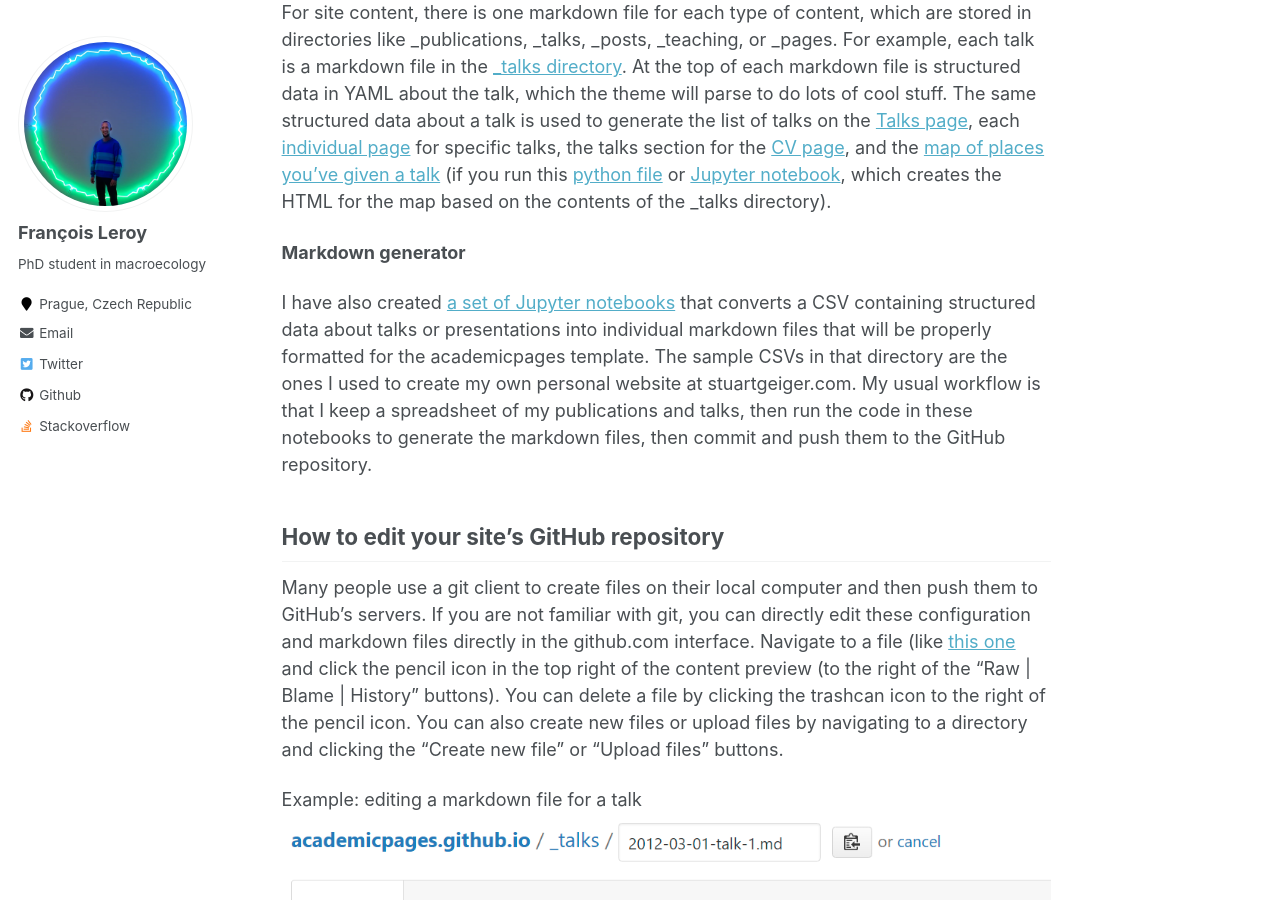
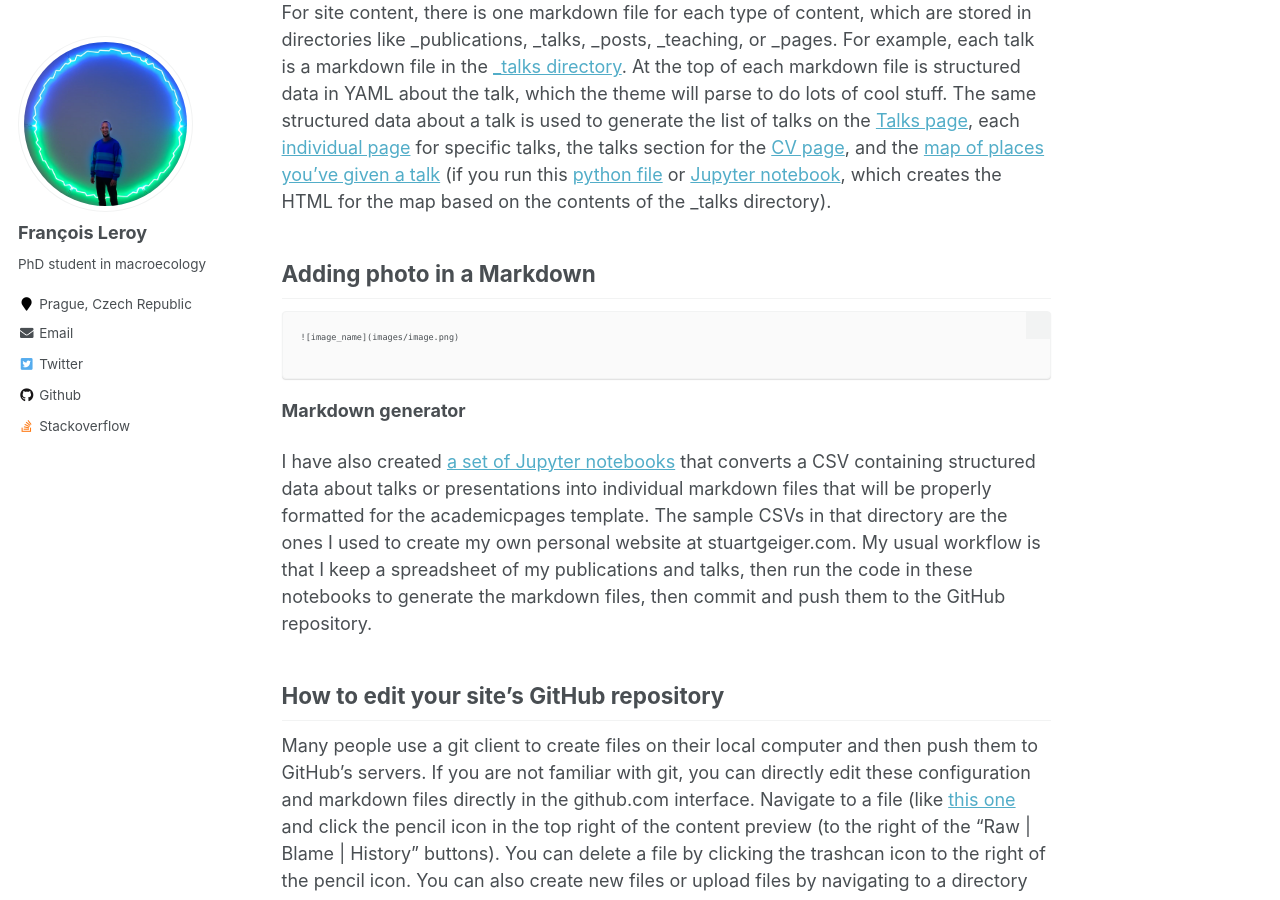
Before and after one commit to FrsLry/FrsLry.github.io, a Jekyll site: the page built from _pages/markdown.md, in a window 1280 px wide and 900 px high, scrolled down 1802 px. Built offline with Jekyll 4.4.1, drawn with Linux system fonts in a browser that asks for light colours.

Commit message:
explaining :photo:

````diff
--- a/_pages/markdown.md
+++ b/_pages/markdown.md
@@ -31,6 +31,15 @@ The main configuration file for the site is in the base directory in [_config.ym
 Create content & metadata
 ------
 For site content, there is one markdown file for each type of content, which are stored in directories like _publications, _talks, _posts, _teaching, or _pages. For example, each talk is a markdown file in the [_talks directory](https://github.com/academicpages/academicpages.github.io/tree/master/_talks). At the top of each markdown file is structured data in YAML about the talk, which the theme will parse to do lots of cool stuff. The same structured data about a talk is used to generate the list of talks on the [Talks page](https://academicpages.github.io/talks), each [individual page](https://academicpages.github.io/talks/2012-03-01-talk-1) for specific talks, the talks section for the [CV page](https://academicpages.github.io/cv), and the [map of places you've given a talk](https://academicpages.github.io/talkmap.html) (if you run this [python file](https://github.com/academicpages/academicpages.github.io/blob/master/talkmap.py) or [Jupyter notebook](https://github.com/academicpages/academicpages.github.io/blob/master/talkmap.ipynb), which creates the HTML for the map based on the contents of the _talks directory).
+
+Adding photo in a Markdown
+------
+
+```
+![image_name](images/image.png)
+
+```
+
 
 **Markdown generator**
 
````
Also changed, not shown: _pages/about.md (+0 -2 lines).
